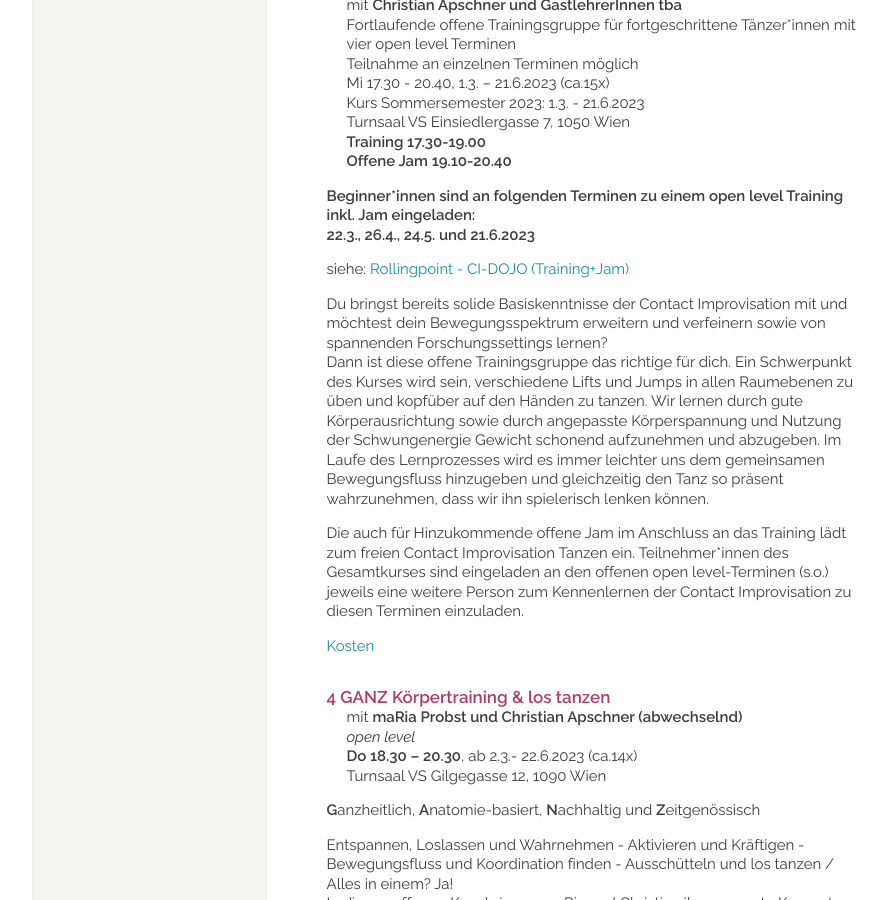
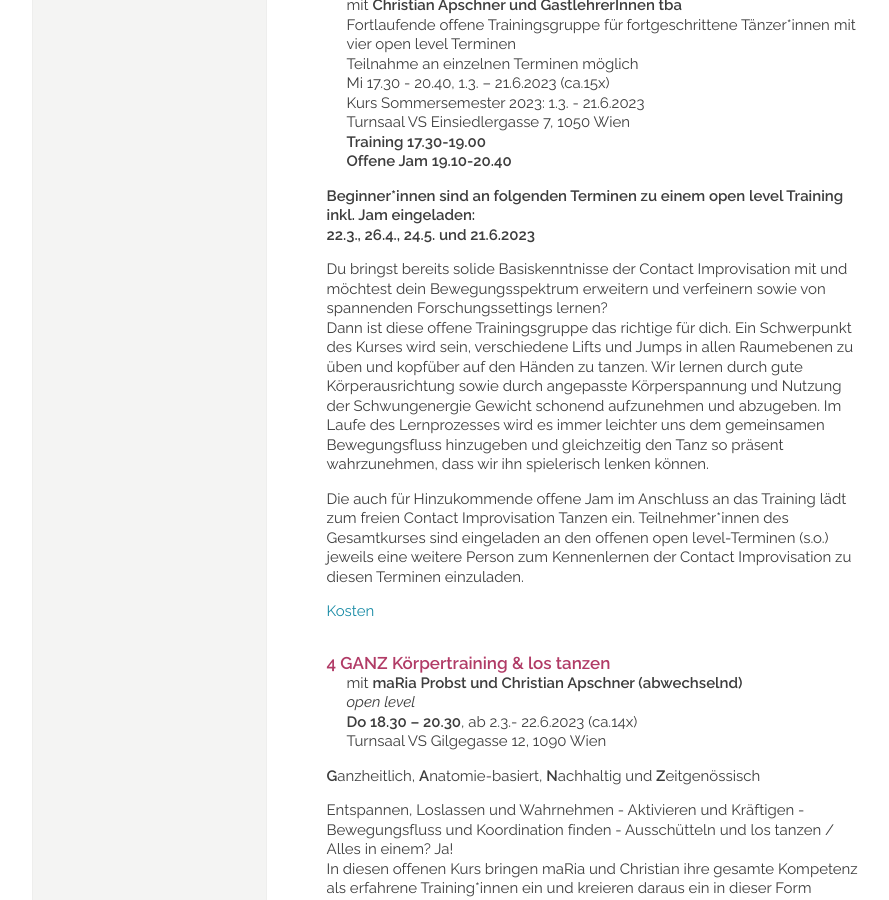
Before and after one commit to manulari/rollingpointat, a Jekyll site: the page built from _pages_de/kurse.md, in a window 1280 px wide and 900 px high, scrolled down 2020 px. Shown: the whole window, without its empty margins (152-1041 px from the left). Built offline with Jekyll 4.4.1, drawn with Linux system fonts in a browser that asks for light colours; comment, search, counter and statistics services are not loaded.

Commit message:
Update page (de) “kurse”

```diff
--- a/_pages_de/kurse.md
+++ b/_pages_de/kurse.md
@@ -78,8 +78,6 @@ Turnsaal VS Einsiedlergasse 7, 1050 Wien\
 **Beginner*innen sind an folgenden Terminen zu einem open level Training inkl. Jam eingeladen:**\
 **22.3., 26.4., 24.5. und 21.6.2023**
 
-siehe: [Rollingpoint - CI-DOJO (Training+Jam)](/dojo)
-
 Du bringst bereits solide Basiskenntnisse der Contact Improvisation mit und möchtest dein Bewegungsspektrum erweitern und verfeinern sowie von spannenden Forschungssettings lernen?\
 Dann ist diese offene Trainingsgruppe das richtige für dich. Ein Schwerpunkt des Kurses wird sein, verschiedene Lifts und Jumps in allen Raumebenen zu üben und kopfüber auf den Händen zu tanzen. Wir lernen durch gute Körperausrichtung sowie durch angepasste Körperspannung und Nutzung der Schwungenergie Gewicht schonend aufzunehmen und abzugeben. Im Laufe des Lernprozesses wird es immer leichter uns dem gemeinsamen Bewegungsfluss hinzugeben und gleichzeitig den Tanz so präsent wahrzunehmen, dass wir ihn spielerisch lenken können.
 
```
